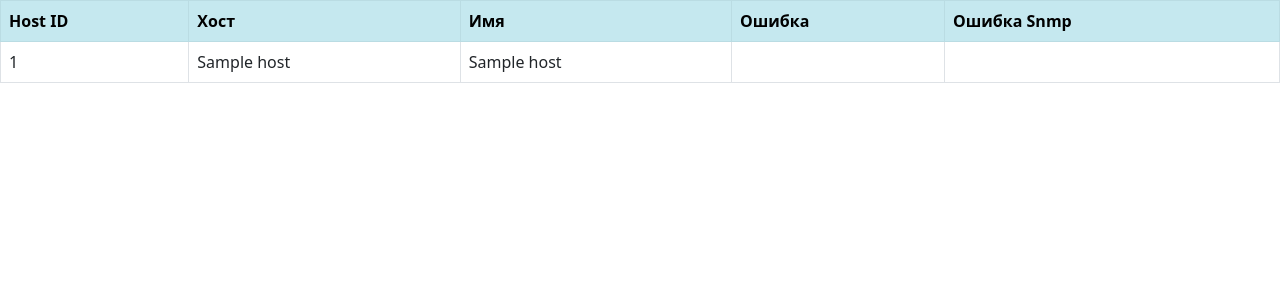
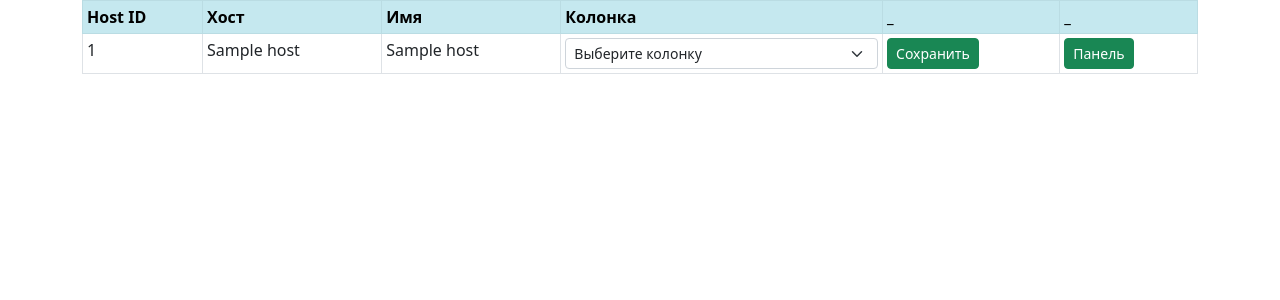
Before and after one commit to r2d2-lex/zpanel, a FastAPI app: template templates/zpanel/settings.html in a window 1280 px wide. Shown: the top 300 px of the page. Run offline with FastAPI, Linux system fonts and the light colour scheme; the template is opened without the code that fills it: most values are stand-ins (such as "Sample title", 1, 10 or a date in 2020); parts of the project's set-up code (start-up, migrations or seed data) failed here and were passed over; some libraries are stand-ins or nearby versions.

Commit message:
Шаблон настройки хостов для мониторинга на панели

```diff
--- a/Zabbix.py
+++ b/Zabbix.py
@@ -51,7 +51,7 @@ class ZabbixMonitoring:
                 continue
 
             result.append(host)
-            logging.info('Host: "{}" Name: "{}"\r\nErrors: "{}" snmp_error: "{}"\r\n'.format(
+            logging.debug('Host: "{}" Name: "{}"\r\nErrors: "{}" snmp_error: "{}"\r\n'.format(
                     host.host,
                     host.name,
                     host.error,
--- a/main.py
+++ b/main.py
@@ -9,8 +9,8 @@ from Zabbix import *
 
 logging.basicConfig(level=config.LOGGING_LEVEL)
 
-db = Database()
-db.fetch_by_query('users')
+# with Database() as db:
+#     db.fetch_by_query('users')
 
 app = FastAPI()
 
--- a/templates/zpanel/settings.html
+++ b/templates/zpanel/settings.html
@@ -1,23 +1,39 @@
 {% extends "base.html" %}
 {% block content %}
 
-    <table class="table table-striped table-bordered">
+<div class="container">
+
+    <form action="/" method="post">
+        <table class="table table-sm table-striped table-bordered">
             <tr class="table-info">
                 <th scope="col">Host ID</th>
                 <th scope="col">Хост</th>
                 <th scope="col">Имя</th>
-            <th scope="col">Ошибка</th>
-            <th scope="col">Ошибка Snmp</th>
+                <th scope="col">Колонка</th>
+                <th scope="col">_</th>
+                <th scope="col">_</th>
             </tr>
         {% for host in hosts %}
-        <tr>
+            <tr >
                 <td>{{ host['hostid'] }}</td>
                 <td>{{ host['host'] }}</td>
                 <td>{{ host['name'] }}</td>
-            <td>{{ host['error'] }}</td>
-            <td>{{ host['snmp_error'] }}</td>
+                <td>
+                    <select class="form-select form-select-sm" aria-label=".form-select-sm example">
+                        <option selected>Выберите колонку</option>
+                        <option value="0">Не отображать</option>
+                        <option value="1">Колонка 1</option>
+                        <option value="2">Колонка 2</option>
+                        <option value="3">Колонка 3</option>
+                    </select>
+                </td>
+                <td><a class="btn btn-success btn-sm" href="">Сохранить</a></td>
+                <td><a class="btn btn-success btn-sm" href="">Панель</a></td>
             </tr>
         {% endfor %}
         </table>
+    </form>
 
+
+</div>
 {% endblock %}
```
Also changed, not shown: db.py (+10 -1 lines). Lines whose indentation alone changed are shown as unchanged.
